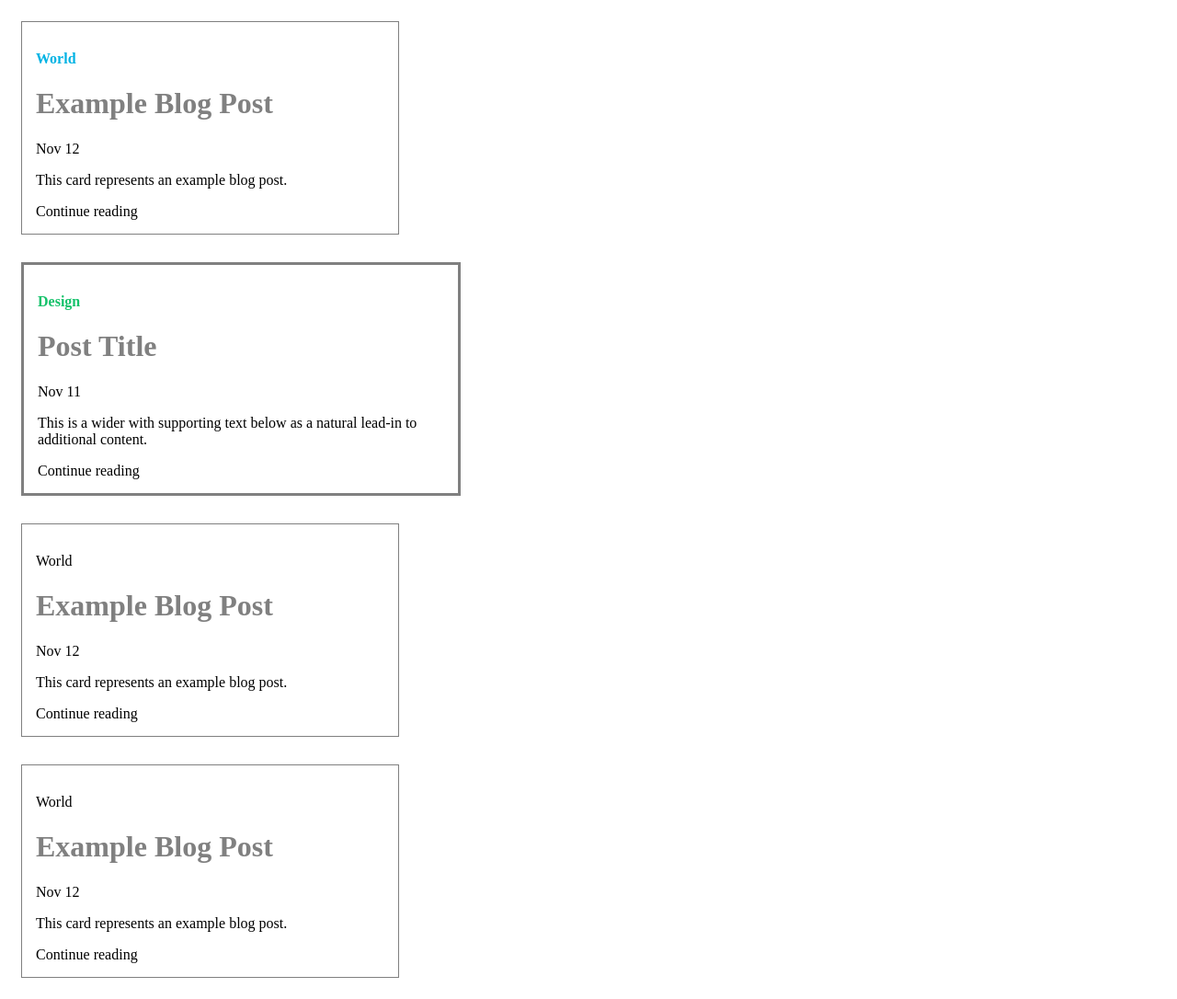
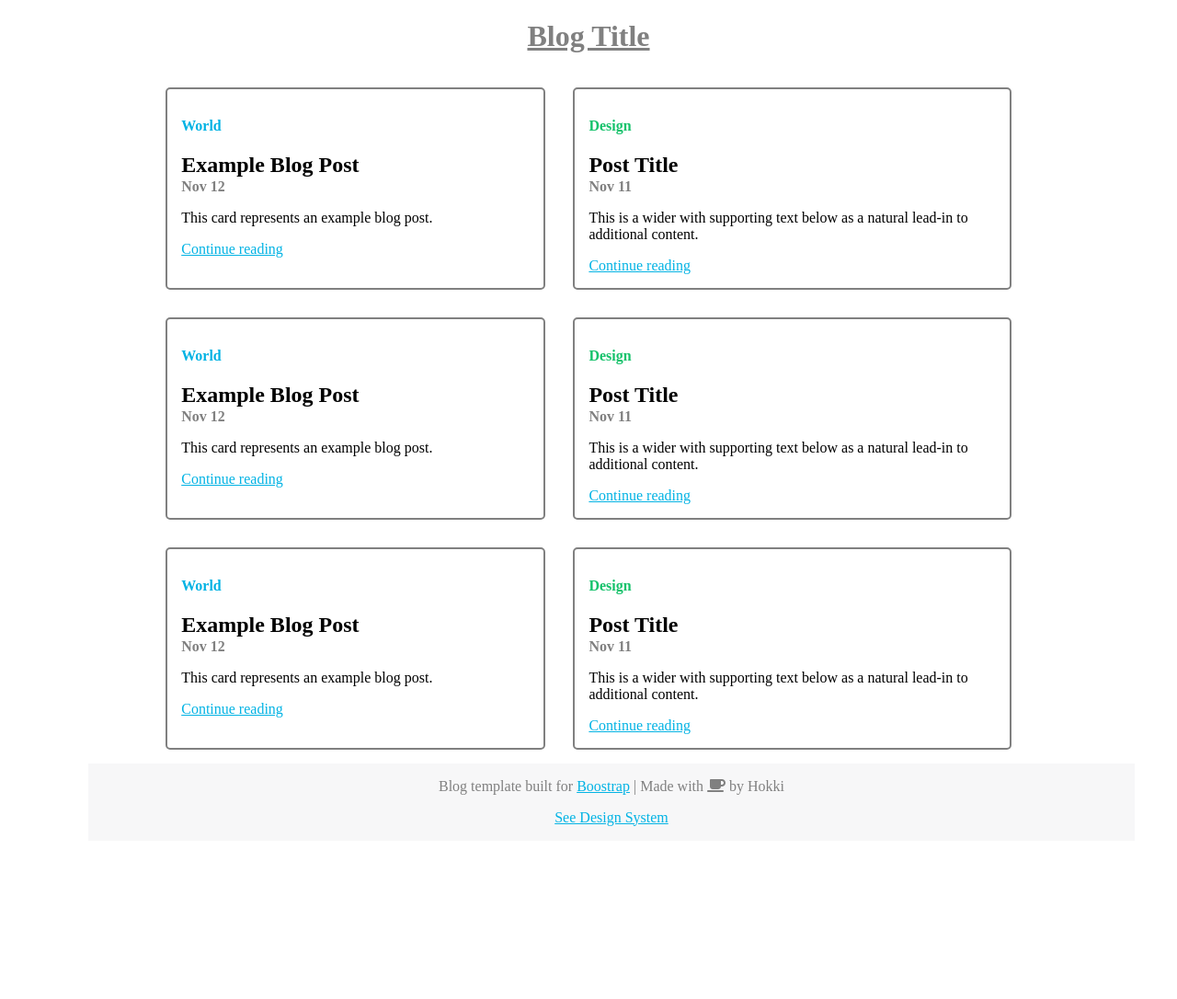
Before and after one commit to hokkichan/udacity-front-end-nanodegree, a plain HTML site: page personal-blog/index.html in a window 1280 px wide. Shown: the whole page at 92% size. After the commit the page ends 922 px from the top, so only its background shows below. Drawn offline with Linux system fonts and the light colour scheme.

Commit message:
Update container cards
type: feat
Create six container cards

```diff
--- a/personal-blog/css/site.css
+++ b/personal-blog/css/site.css
@@ -1,20 +1,22 @@
 .container {
   display: flex;
-  flex-wrap: wrap;
+  justify-content: center;
 }
 
 .container-card {
-  border: 1px solid grey;
+  border: 2px solid grey;
   width: 30%;
   margin: 15px;
   padding: 15px;
+  border-radius: 5px;
 }
 
 .container-wider-card {
-  border: 3px solid grey;
+  border: 2px solid grey;
   width: 35%;
   margin: 15px;
   padding: 15px;
+  border-radius: 5px;
 }
 
 .container > .container-card> .world {
@@ -27,11 +29,46 @@
   font-weight: bold;
 }
 
+.container > .container-card> .date {
+  color: grey;
+  font-weight: bold;
+}
+
+.container > .container-wider-card> .date {
+  color: grey;
+  font-weight: bold;
+}
+
 h1 {
+  color: grey;
+  text-decoration: underline;
+  text-align: center;
+}
+
+h2 {
+  color: black;
+  margin-bottom: -15px;
+}
+
+.container-card:hover, .container-wider-card:hover {
+  transform: scale(1.03);
+  transition-delay: 0.5s;
+  transition: transform 0.2s;
+  border: 3px solid grey;
+}
+
+a {
+  color: #02B3E4;
+}
+
+footer {
+  text-align: center;
   color: grey;
 }
 
-.container-card:hover, .container-wider-card:hover {
-  transform: scale(1.05);
-  transition: transform .5s;
+.footer-container {
+  display: inline-block;
+  background-color: #F7F7F8;
+  width: 90%;
+  margin-left: 50px;
 }
--- a/personal-blog/index.html
+++ b/personal-blog/index.html
@@ -3,47 +3,64 @@
 <head>
   <meta charset="UTF-8">
   <link rel="stylesheet" type="text/css" href="css\site.css">
-  <title>Blog Title</title>
+  <script src="https://kit.fontawesome.com/92c202111b.js" crossorigin="anonymous"></script>
+  <title>Personal Blog</title>
+  <h1>Blog Title</h1>
 </head>
 <body>
   <div class="container">
   	<div class="container-card">
       <p class="world">World</p>
-      <h1>Example Blog Post</h1>
+      <h2>Example Blog Post</h2>
       <p class="date">Nov 12</p>
       <p class=content>This card represents an example blog post.</p>
-      <a>Continue reading</a>
+      <a href="#">Continue reading</a>
     </div>
-  </div>
-  <div class="container">
   	<div class="container-wider-card">
       <p class="design">Design</p>
-      <h1>Post Title</h1>
+      <h2>Post Title</h2>
       <p class="date">Nov 11</p>
       <p class=content>This is a wider with supporting text below as a natural lead-in to additional content.</p>
-      <a>Continue reading</a>
+      <a href="#">Continue reading</a>
     </div>
   </div>
   <div class="container">
   	<div class="container-card">
-      <p>World</p>
-      <h1>Example Blog Post</h1>
+      <p class="world">World</p>
+      <h2>Example Blog Post</h2>
       <p class="date">Nov 12</p>
       <p class=content>This card represents an example blog post.</p>
-      <a>Continue reading</a>
+      <a href="#">Continue reading</a>
+    </div>
+  	<div class="container-wider-card">
+      <p class="design">Design</p>
+      <h2>Post Title</h2>
+      <p class="date">Nov 11</p>
+      <p class=content>This is a wider with supporting text below as a natural lead-in to additional content.</p>
+      <a href="#">Continue reading</a>
     </div>
   </div>
   <div class="container">
   	<div class="container-card">
-      <p>World</p>
-      <h1>Example Blog Post</h1>
+      <p class="world">World</p>
+      <h2>Example Blog Post</h2>
       <p class="date">Nov 12</p>
       <p class=content>This card represents an example blog post.</p>
-      <a>Continue reading</a>
+      <a href="#">Continue reading</a>
+    </div>
+  	<div class="container-wider-card">
+      <p class="design">Design</p>
+      <h2>Post Title</h2>
+      <p class="date">Nov 11</p>
+      <p class=content>This is a wider with supporting text below as a natural lead-in to additional content.</p>
+      <a href="#">Continue reading</a>
     </div>
   </div>
-
-
-
 </body>
+<footer>
+  <div class="footer-container">
+    <p>Blog template built for <a href="https://getbootstrap.com/">Boostrap</a> | Made with <i class="fa fa-coffee" aria-hidden="true"></i> by Hokki</p>
+    <p><a href="https://veritas.udacity.design/">See Design System</p>
+  </div>
+</footer>
 </html>
```
Lines whose indentation alone changed are shown as unchanged.
